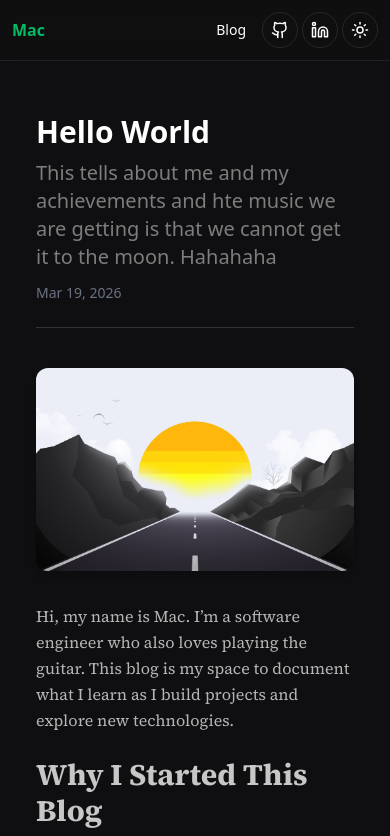
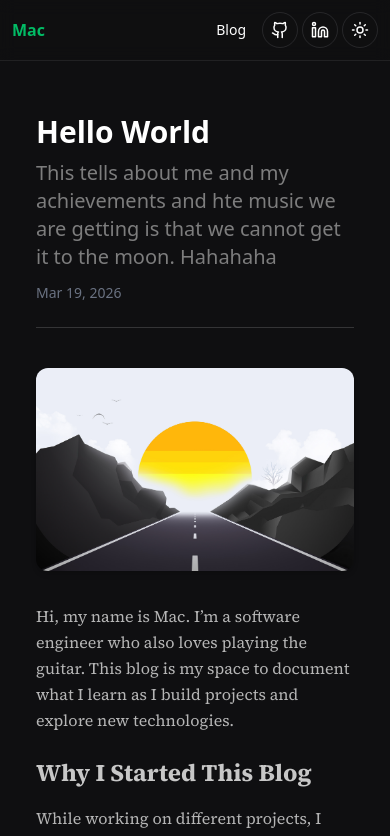
Before and after one commit to kanerumasta/my-site, a Next.js app: page /blog/hello-world in a window 390 px wide. Shown: the top 836 px of the page. Built offline with nearby package versions, Linux system fonts and the light colour scheme.

Commit message:
layout edit: font size

```diff
--- a/app/globals.css
+++ b/app/globals.css
@@ -68,11 +68,11 @@
   }
 
   .prose h1 {
-    @apply text-4xl font-bold mb-6 mt-8 text-foreground;
+    @apply text-3xl md:text-4xl font-bold mb-6 mt-8 text-foreground;
   }
 
   .prose h2 {
-    @apply text-3xl font-bold mb-4 mt-6 text-foreground;
+    @apply text-2xl md:text-3xl font-bold mb-4 mt-6 text-foreground;
   }
 
   .prose h3 {
```
